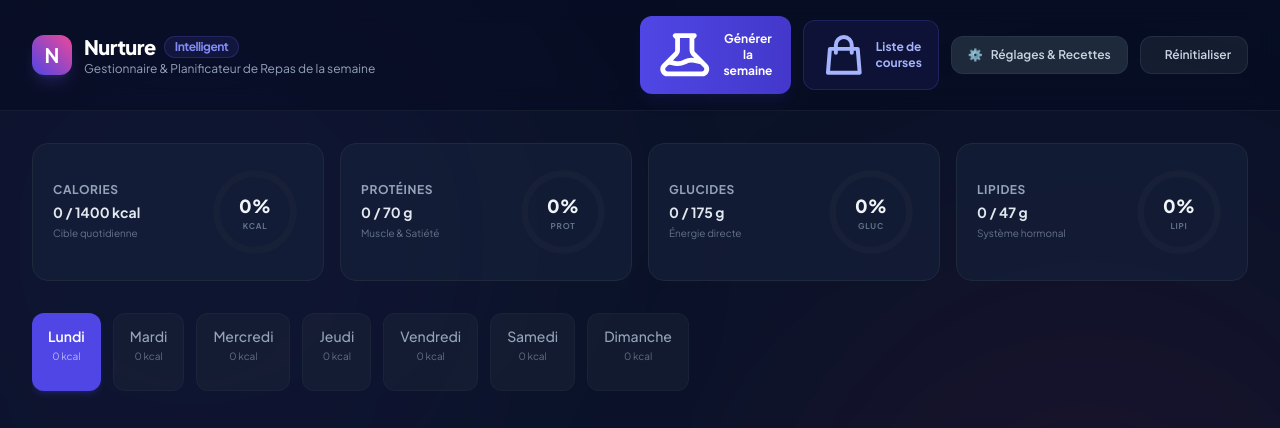
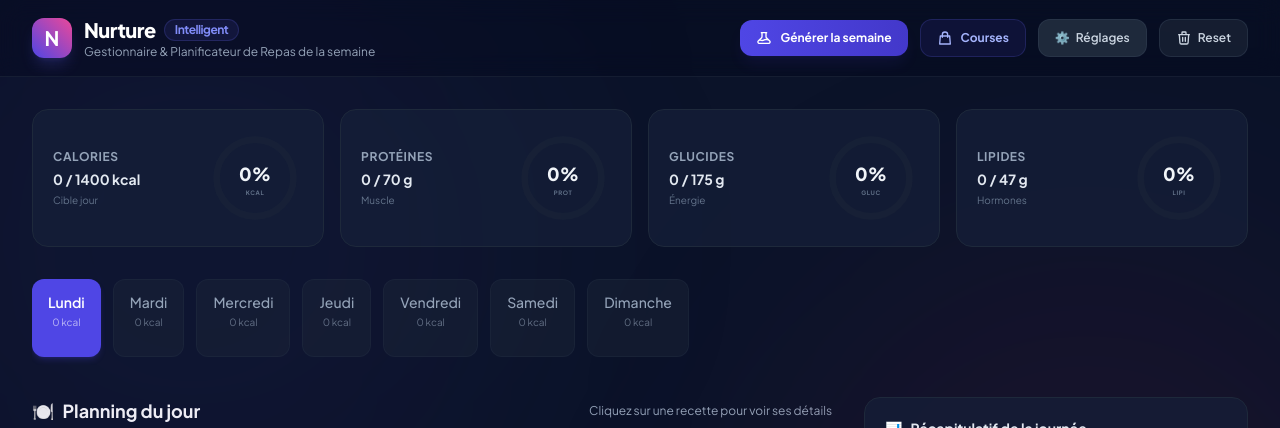
Before and after one commit to emtexier78640/Plannutrition, a website: page index.html in a window 1280 px wide. Shown: the top 428 px of the page. Drawn offline with nearby package versions, Linux system fonts and the light colour scheme; no server answers.

Commit message:
reponsive

```diff
--- a/index.html
+++ b/index.html
@@ -45,42 +45,42 @@
       </div>
 
       <!-- Top Action Buttons -->
-      <div class="flex items-center gap-3">
+      <div class="flex flex-wrap items-center gap-2 sm:gap-3 w-full sm:w-auto">
         <button
           onclick="generateFullWeek()"
-          class="flex items-center gap-2 px-4 py-2.5 bg-gradient-to-r from-indigo-600 to-indigo-700 hover:from-indigo-500 hover:to-indigo-600 text-white text-xs font-bold rounded-xl shadow-lg shadow-indigo-600/10 active:scale-95 transition-all cursor-pointer"
+          class="flex-1 sm:flex-none flex items-center justify-center gap-2 px-3 py-2 sm:px-4 sm:py-2.5 bg-gradient-to-r from-indigo-600 to-indigo-700 hover:from-indigo-500 hover:to-indigo-600 text-white text-[11px] sm:text-xs font-bold rounded-xl shadow-lg shadow-indigo-600/10 active:scale-95 transition-all cursor-pointer"
         >
-          <svg xmlns="http://www.w3.org/2000/svg" class="h-4.5 w-4.5" fill="none" viewBox="0 0 24 24" stroke="currentColor" stroke-width="2">
+          <svg xmlns="http://www.w3.org/2000/svg" class="h-4 w-4 sm:h-4.5 sm:w-4.5" fill="none" viewBox="0 0 24 24" stroke="currentColor" stroke-width="2">
             <path stroke-linecap="round" stroke-linejoin="round" d="M19.428 15.428a2 2 0 00-1.022-.547l-2.387-.477a6 6 0 00-3.86.517l-.318.158a6 6 0 01-3.86.517L6.05 15.21a2 2 0 00-1.806.547M8 4h8l-1 1v5.172a2 2 0 00.586 1.414l5 5c1.26 1.26.367 3.414-1.415 3.414H4.828c-1.782 0-2.674-2.154-1.414-3.414l5-5A2 2 0 009 10.172V5L8 4z" />
           </svg>
-          Générer la semaine
+          <span class="whitespace-nowrap">Générer la semaine</span>
         </button>
 
         <button
           onclick="openShoppingList()"
-          class="flex items-center gap-2 px-4 py-2.5 bg-indigo-600/10 hover:bg-indigo-600/20 border border-indigo-500/20 hover:border-indigo-500/40 text-indigo-300 text-xs font-bold rounded-xl active:scale-95 transition-all cursor-pointer"
+          class="flex-1 sm:flex-none flex items-center justify-center gap-2 px-3 py-2 sm:px-4 sm:py-2.5 bg-indigo-600/10 hover:bg-indigo-600/20 border border-indigo-500/20 hover:border-indigo-500/40 text-indigo-300 text-[11px] sm:text-xs font-bold rounded-xl active:scale-95 transition-all cursor-pointer"
         >
-          <svg xmlns="http://www.w3.org/2000/svg" class="h-4.5 w-4.5" fill="none" viewBox="0 0 24 24" stroke="currentColor" stroke-width="2">
+          <svg xmlns="http://www.w3.org/2000/svg" class="h-4 w-4 sm:h-4.5 sm:w-4.5" fill="none" viewBox="0 0 24 24" stroke="currentColor" stroke-width="2">
             <path stroke-linecap="round" stroke-linejoin="round" d="M16 11V7a4 4 0 00-8 0v4M5 9h14l1 12H4L5 9z" />
           </svg>
-          Liste de courses
+          <span class="whitespace-nowrap">Courses</span>
         </button>
 
         <button
           onclick="openSettingsModal()"
-          class="flex items-center gap-2 px-4 py-2.5 bg-slate-800 hover:bg-slate-700 border border-slate-700/50 text-slate-300 text-xs font-semibold rounded-xl active:scale-95 transition-all cursor-pointer"
+          class="flex-1 sm:flex-none flex items-center justify-center gap-1.5 px-3 py-2 sm:px-4 sm:py-2.5 bg-slate-800 hover:bg-slate-700 border border-slate-700/50 text-slate-300 text-[11px] sm:text-xs font-semibold rounded-xl active:scale-95 transition-all cursor-pointer"
         >
-          <span>⚙️</span> Réglages & Recettes
+          <span>⚙️</span> <span class="whitespace-nowrap">Réglages</span>
         </button>
 
         <button
           onclick="resetAllData()"
-          class="flex items-center gap-2 px-4 py-2.5 bg-slate-800/60 hover:bg-red-500/10 border border-slate-700/50 hover:border-red-500/30 text-slate-300 hover:text-red-400 text-xs font-semibold rounded-xl active:scale-95 transition-all cursor-pointer"
+          class="flex-1 sm:flex-none flex items-center justify-center gap-1.5 px-3 py-2 sm:px-4 sm:py-2.5 bg-slate-800/60 hover:bg-red-500/10 border border-slate-700/50 hover:border-red-500/30 text-slate-300 hover:text-red-400 text-[11px] sm:text-xs font-semibold rounded-xl active:scale-95 transition-all cursor-pointer"
         >
-          <svg xmlns="http://www.w3.org/2000/svg" class="h-4.5 w-4.5" fill="none" viewBox="0 0 24 24" stroke="currentColor" stroke-width="2">
+          <svg xmlns="http://www.w3.org/2000/svg" class="h-4 w-4 sm:h-4.5 sm:w-4.5" fill="none" viewBox="0 0 24 24" stroke="currentColor" stroke-width="2">
             <path stroke-linecap="round" stroke-linejoin="round" d="M19 7l-.867 12.142A2 2 0 0116.138 21H7.862a2 2 0 01-1.995-1.858L5 7m5 4v6m4-6v6m1-10V4a1 1 0 00-1-1h-4a1 1 0 00-1 1v3M4 7h16" />
           </svg>
-          Réinitialiser
+          <span class="whitespace-nowrap">Reset</span>
         </button>
       </div>
     </div>
@@ -90,80 +90,80 @@
   <main class="flex-grow max-w-7xl w-full mx-auto px-4 sm:px-6 lg:px-8 py-8 flex flex-col gap-8">
 
     <!-- 1. DASHBOARD METRICS (TOP) -->
-    <section class="grid grid-cols-2 lg:grid-cols-4 gap-4 animate-fade-in">
+    <section class="grid grid-cols-2 lg:grid-cols-4 gap-3 sm:gap-4 animate-fade-in">
 
       <!-- Card Calories -->
-      <div id="card-cal" class="glass-panel rounded-2xl p-5 border border-slate-800 flex items-center justify-between gap-4 transition-all duration-300">
-        <div class="flex flex-col gap-1">
-          <span class="text-xs font-bold uppercase tracking-wider text-slate-400">Calories</span>
-          <span id="val-cal" class="text-sm font-bold text-slate-200">0 / 1400 kcal</span>
-          <span class="text-[10px] text-slate-500">Cible quotidienne</span>
+      <div id="card-cal" class="glass-panel rounded-2xl p-3 sm:p-5 border border-slate-800 flex items-center justify-between gap-2 sm:gap-4 transition-all duration-300">
+        <div class="flex flex-col gap-0.5 sm:gap-1 min-w-0">
+          <span class="text-[10px] sm:text-xs font-bold uppercase tracking-wider text-slate-400 truncate">Calories</span>
+          <span id="val-cal" class="text-xs sm:text-sm font-bold text-slate-200 truncate">0 / 1400 kcal</span>
+          <span class="text-[9px] sm:text-[10px] text-slate-500 truncate">Cible jour</span>
         </div>
-        <div class="relative flex items-center justify-center w-20 h-20 sm:w-24 sm:h-24">
+        <div class="relative flex items-center justify-center w-14 h-14 xs:w-18 xs:h-18 sm:w-24 sm:h-24 shrink-0">
           <svg class="w-full h-full" viewBox="0 0 100 100">
             <circle class="text-slate-800/40" stroke-width="7" stroke="currentColor" fill="transparent" r="40" cx="50" cy="50"/>
             <circle id="circle-cal" class="text-indigo-500 progress-ring-circle glow-cal" stroke-width="7" stroke-linecap="round" stroke="currentColor" fill="transparent" r="40" cx="50" cy="50"/>
           </svg>
           <div class="absolute flex flex-col items-center justify-center">
-            <span id="percent-cal" class="text-base sm:text-lg font-extrabold text-slate-100">0%</span>
-            <span class="text-[8px] font-bold text-slate-500 uppercase tracking-widest">Kcal</span>
+            <span id="percent-cal" class="text-xs xs:text-sm sm:text-lg font-extrabold text-slate-100">0%</span>
+            <span class="text-[6px] xs:text-[8px] font-bold text-slate-500 uppercase tracking-widest">Kcal</span>
           </div>
         </div>
       </div>
 
       <!-- Card Protéines -->
-      <div id="card-prot" class="glass-panel rounded-2xl p-5 border border-slate-800 flex items-center justify-between gap-4 transition-all duration-300">
-        <div class="flex flex-col gap-1">
-          <span class="text-xs font-bold uppercase tracking-wider text-slate-400">Protéines</span>
-          <span id="val-prot" class="text-sm font-bold text-slate-200">0 / 70 g</span>
-          <span class="text-[10px] text-slate-500">Muscle & Satiété</span>
+      <div id="card-prot" class="glass-panel rounded-2xl p-3 sm:p-5 border border-slate-800 flex items-center justify-between gap-2 sm:gap-4 transition-all duration-300">
+        <div class="flex flex-col gap-0.5 sm:gap-1 min-w-0">
+          <span class="text-[10px] sm:text-xs font-bold uppercase tracking-wider text-slate-400 truncate">Protéines</span>
+          <span id="val-prot" class="text-xs sm:text-sm font-bold text-slate-200 truncate">0 / 70 g</span>
+          <span class="text-[9px] sm:text-[10px] text-slate-500 truncate">Muscle</span>
         </div>
-        <div class="relative flex items-center justify-center w-20 h-20 sm:w-24 sm:h-24">
+        <div class="relative flex items-center justify-center w-14 h-14 xs:w-18 xs:h-18 sm:w-24 sm:h-24 shrink-0">
           <svg class="w-full h-full" viewBox="0 0 100 100">
             <circle class="text-slate-800/40" stroke-width="7" stroke="currentColor" fill="transparent" r="40" cx="50" cy="50"/>
             <circle id="circle-prot" class="text-emerald-500 progress-ring-circle glow-prot" stroke-width="7" stroke-linecap="round" stroke="currentColor" fill="transparent" r="40" cx="50" cy="50"/>
           </svg>
           <div class="absolute flex flex-col items-center justify-center">
-            <span id="percent-prot" class="text-base sm:text-lg font-extrabold text-slate-100">0%</span>
-            <span class="text-[8px] font-bold text-slate-500 uppercase tracking-widest">Prot</span>
+            <span id="percent-prot" class="text-xs xs:text-sm sm:text-lg font-extrabold text-slate-100">0%</span>
+            <span class="text-[6px] xs:text-[8px] font-bold text-slate-500 uppercase tracking-widest">Prot</span>
           </div>
         </div>
       </div>
 
       <!-- Card Glucides -->
-      <div id="card-carb" class="glass-panel rounded-2xl p-5 border border-slate-800 flex items-center justify-between gap-4 transition-all duration-300">
-        <div class="flex flex-col gap-1">
-          <span class="text-xs font-bold uppercase tracking-wider text-slate-400">Glucides</span>
-          <span id="val-carb" class="text-sm font-bold text-slate-200">0 / 175 g</span>
-          <span class="text-[10px] text-slate-500">Énergie directe</span>
+      <div id="card-carb" class="glass-panel rounded-2xl p-3 sm:p-5 border border-slate-800 flex items-center justify-between gap-2 sm:gap-4 transition-all duration-300">
+        <div class="flex flex-col gap-0.5 sm:gap-1 min-w-0">
+          <span class="text-[10px] sm:text-xs font-bold uppercase tracking-wider text-slate-400 truncate">Glucides</span>
+          <span id="val-carb" class="text-xs sm:text-sm font-bold text-slate-200 truncate">0 / 175 g</span>
+          <span class="text-[9px] sm:text-[10px] text-slate-500 truncate">Énergie</span>
         </div>
-        <div class="relative flex items-center justify-center w-20 h-20 sm:w-24 sm:h-24">
+        <div class="relative flex items-center justify-center w-14 h-14 xs:w-18 xs:h-18 sm:w-24 sm:h-24 shrink-0">
           <svg class="w-full h-full" viewBox="0 0 100 100">
             <circle class="text-slate-800/40" stroke-width="7" stroke="currentColor" fill="transparent" r="40" cx="50" cy="50"/>
             <circle id="circle-carb" class="text-amber-500 progress-ring-circle glow-carb" stroke-width="7" stroke-linecap="round" stroke="currentColor" fill="transparent" r="40" cx="50" cy="50"/>
           </svg>
           <div class="absolute flex flex-col items-center justify-center">
-            <span id="percent-carb" class="text-base sm:text-lg font-extrabold text-slate-100">0%</span>
-            <span class="text-[8px] font-bold text-slate-500 uppercase tracking-widest">Gluc</span>
+            <span id="percent-carb" class="text-xs xs:text-sm sm:text-lg font-extrabold text-slate-100">0%</span>
+            <span class="text-[6px] xs:text-[8px] font-bold text-slate-500 uppercase tracking-widest">Gluc</span>
           </div>
         </div>
       </div>
 
       <!-- Card Lipides -->
-      <div id="card-fat" class="glass-panel rounded-2xl p-5 border border-slate-800 flex items-center justify-between gap-4 transition-all duration-300">
-        <div class="flex flex-col gap-1">
-          <span class="text-xs font-bold uppercase tracking-wider text-slate-400">Lipides</span>
-          <span id="val-fat" class="text-sm font-bold text-slate-200">0 / 47 g</span>
-          <span class="text-[10px] text-slate-500">Système hormonal</span>
+      <div id="card-fat" class="glass-panel rounded-2xl p-3 sm:p-5 border border-slate-800 flex items-center justify-between gap-2 sm:gap-4 transition-all duration-300">
+        <div class="flex flex-col gap-0.5 sm:gap-1 min-w-0">
+          <span class="text-[10px] sm:text-xs font-bold uppercase tracking-wider text-slate-400 truncate">Lipides</span>
+          <span id="val-fat" class="text-xs sm:text-sm font-bold text-slate-200 truncate">0 / 47 g</span>
+          <span class="text-[9px] sm:text-[10px] text-slate-500 truncate">Hormones</span>
         </div>
-        <div class="relative flex items-center justify-center w-20 h-20 sm:w-24 sm:h-24">
+        <div class="relative flex items-center justify-center w-14 h-14 xs:w-18 xs:h-18 sm:w-24 sm:h-24 shrink-0">
           <svg class="w-full h-full" viewBox="0 0 100 100">
             <circle class="text-slate-800/40" stroke-width="7" stroke="currentColor" fill="transparent" r="40" cx="50" cy="50"/>
             <circle id="circle-fat" class="text-pink-500 progress-ring-circle glow-fat" stroke-width="7" stroke-linecap="round" stroke="currentColor" fill="transparent" r="40" cx="50" cy="50"/>
           </svg>
           <div class="absolute flex flex-col items-center justify-center">
-            <span id="percent-fat" class="text-base sm:text-lg font-extrabold text-slate-100">0%</span>
-            <span class="text-[8px] font-bold text-slate-500 uppercase tracking-widest">Lipi</span>
+            <span id="percent-fat" class="text-xs xs:text-sm sm:text-lg font-extrabold text-slate-100">0%</span>
+            <span class="text-[6px] xs:text-[8px] font-bold text-slate-500 uppercase tracking-widest">Lipi</span>
           </div>
         </div>
       </div>
```
